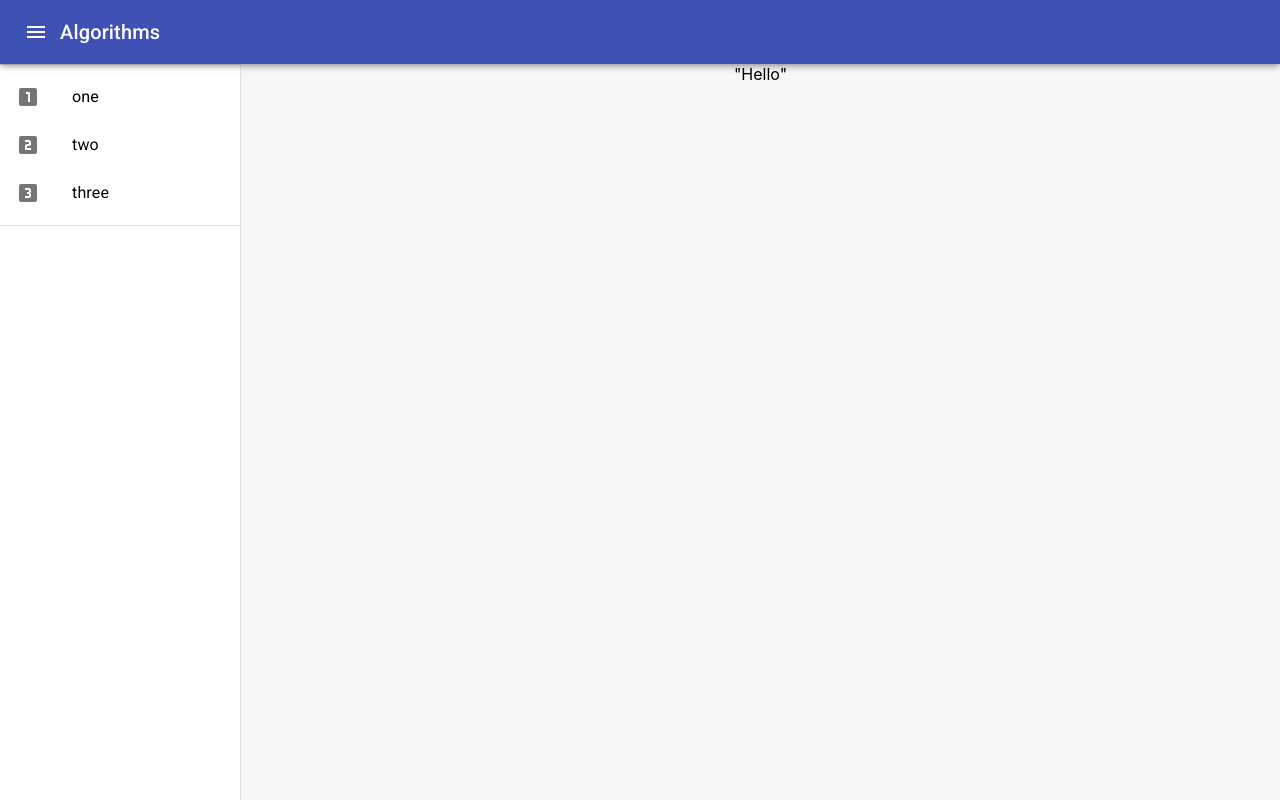
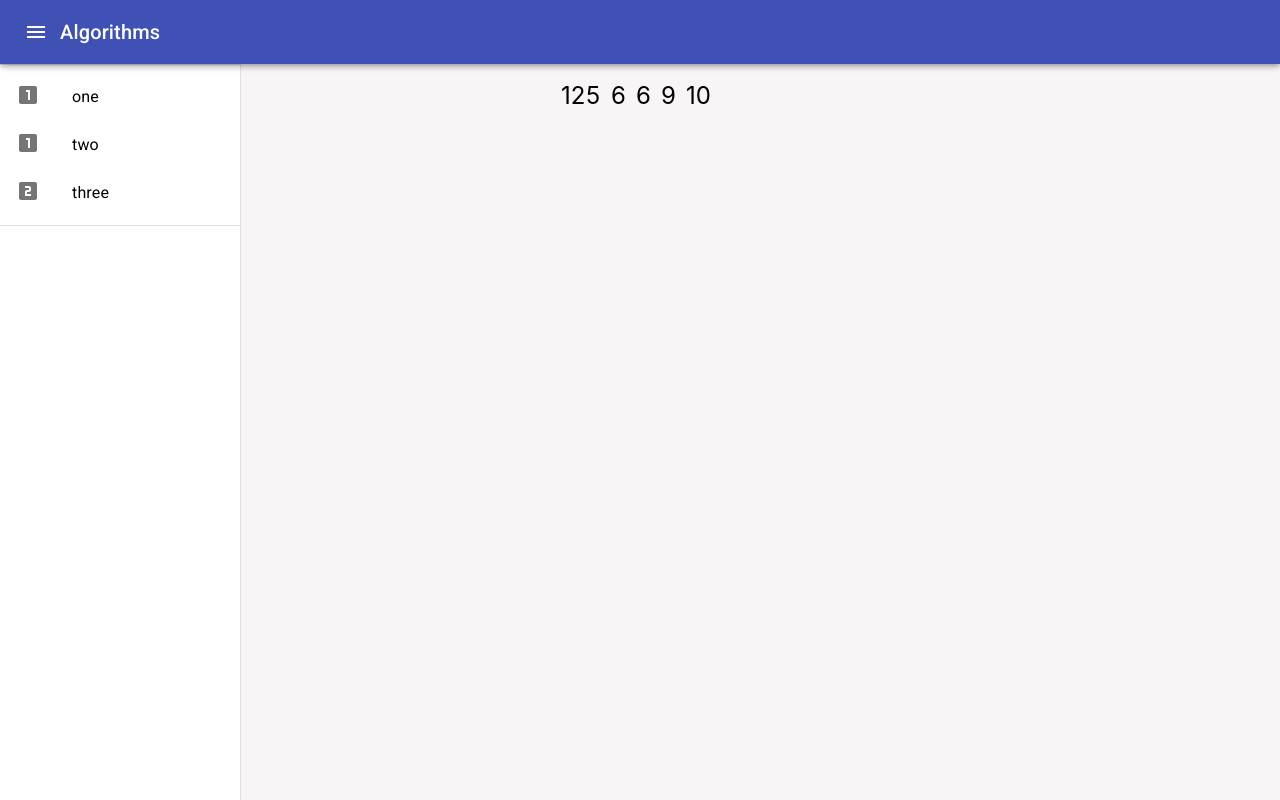
Before and after one commit to mikeKorakakis/algorithms, a React (Create React App) app: page / in a window 1280 px wide. Built offline with nearby package versions, Linux system fonts and the light colour scheme.

Commit message:
added d3

```diff
--- a/package.json
+++ b/package.json
@@ -12,10 +12,12 @@
     "@types/node": "^14.14.41",
     "@types/react": "^17.0.3",
     "@types/react-dom": "^17.0.3",
+    "d3": "^6.7.0",
+    "i": "^0.3.6",
     "react": "^17.0.2",
     "react-dom": "^17.0.2",
     "react-router-dom": "^5.2.0",
-    "react-scripts": "4.0.3",
+    "react-scripts": "^4.0.3",
     "typescript": "^4.2.4",
     "web-vitals": "^1.0.1"
   },
@@ -44,6 +46,7 @@
     ]
   },
   "devDependencies": {
+    "@types/d3": "^6.3.0",
     "@types/react-router-dom": "^5.1.7"
   }
 }
--- a/src/components/Home.tsx
+++ b/src/components/Home.tsx
@@ -1,9 +1,53 @@
-import React from 'react'
+import React, { useEffect } from 'react'
+import * as d3 from "d3";
+
+
 
 export default function Home() {
+
+    const ref = React.useRef();
+
+
+        const data = [12, 5, 6, 6, 9, 10];
+
+    useEffect(()=> {
+        if (ref.current) {
+                const svg = d3.select(ref.current!);
+
+                // Bind D3 data
+                const update = svg
+                    .append('g')
+                    .selectAll('text')
+                    .data(data);
+
+                // Enter new D3 elements
+                update.enter()
+                    .append('text')
+                    .attr('x', (d, i) => i * 25)
+                    .attr('y', 40)
+                    .style('font-size', 24)
+                    .text((d: number) => d);
+
+                // Update existing D3 elements
+                update
+                    .attr('x', (d, i) => i * 40)
+                    .text((d: number) => d);
+
+                // Remove old D3 elements
+                update.exit()
+                    .remove();
+            }
+        },
+
+    [ref.current])
+
     return (
-        <div>
-            "Hello"
-        </div>
-    )
+        <svg
+            className="d3-component"
+            width={400}
+            height={200}
+            //@ts-ignore
+            ref={ref!}
+        />
+    );
 }
--- a/src/layout/index.tsx
+++ b/src/layout/index.tsx
@@ -25,13 +25,29 @@ import LooksSix from "@material-ui/icons/Looks6";
 import { Link as RouterLink } from "react-router-dom";
 
 const section = [{label:"one", link: "/"}, {label:"two", link: "/"},{label:"three", link: "/"},];
-const icons = [
-	<LooksOne />,
-	<LooksTwo />,
-	<LooksThree />,
-	<LooksFour />,
-	<LooksFive />,
-];
+const icons = (key: string, index: number) => {
+	let icon = <LooksOne key={key} />
+    switch (index){
+      case 1:
+         icon = <LooksOne key={key} />
+         break;
+      case 2:
+            icon = <LooksTwo key={key} />
+         break;
+         case 3:
+                icon = <LooksThree key={key} />
+         break;
+         case 4:
+                icon = <LooksFour key={key} />
+         break;
+         case 5:
+                    icon = <LooksFive key={key} />
+            break;
+    }
+
+    return icon
+
+}
 
 const useStyles = makeStyles(styles);
 const Layout = ({ children }: any) => {
@@ -58,14 +74,17 @@ const Layout = ({ children }: any) => {
 					<Divider />
 					<List>
 						{section.map((sec, index) => (
-                            <Link  className={classes.link} component={RouterLink} to={sec.link}>
-							<ListItem button key={sec.label}>
-								<ListItemIcon>
-									{[icons[index]]}
+                            <Link   key={`link${index}`}  className={classes.link} component={RouterLink} to={sec.link}>
+							<ListItem button >
+								<ListItemIcon >
+                                    <div>
+									{icons(`$icon${index}`, index)}
+                                    </div>
 								</ListItemIcon>
-								<ListItemText primary={sec.label} />
+								<ListItemText  primary={sec.label} />
 							</ListItem>
                             </Link>
+
 						))}
 					</List>
 					<Divider />
@@ -76,4 +95,5 @@ const Layout = ({ children }: any) => {
 	);
 };
 
+
 export default Layout;
```
Also changed, not shown: 2 other files (tests, documents, lock files or other folders).
